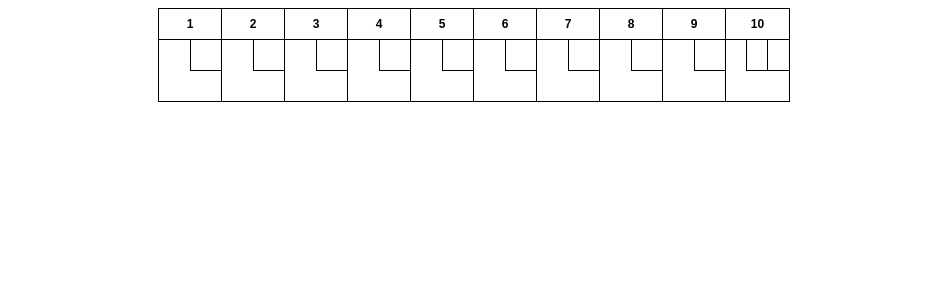
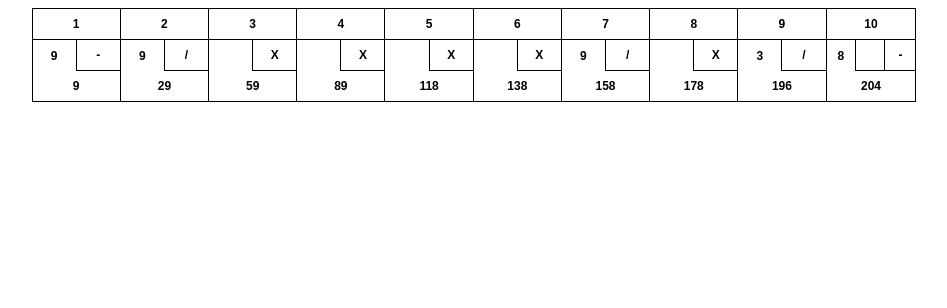
Before and after one commit to tysonlmao/tafe, a PHP site: page /achievements.html in a window 1280 px wide. Shown: the top 308 px of the page, without its empty margins (166-1113 px from the left). Run offline with PHP 8.4, Linux system fonts and the light colour scheme; lists and menus that the app fills with data are empty.

Commit message:
added score to achievements/scorecard

```diff
--- a/achievements.html
+++ b/achievements.html
@@ -35,39 +35,39 @@
                     <th colspan='6'>10</th>
                 </tr>
                 <tr>
+                    <td colspan='3'>9</td>
+                    <td colspan='3'>-</td>
+                    <td colspan='3'>9</td>
+                    <td colspan='3'>/</td>
                     <td colspan='3'></td>
+                    <td colspan='3'>X</td>
                     <td colspan='3'></td>
+                    <td colspan='3'>X</td>
                     <td colspan='3'></td>
+                    <td colspan='3'>X</td>
                     <td colspan='3'></td>
+                    <td colspan='3'>X</td>
+                    <td colspan='3'>9</td>
+                    <td colspan='3'>/</td>
                     <td colspan='3'></td>
-                    <td colspan='3'></td>
-                    <td colspan='3'></td>
-                    <td colspan='3'></td>
-                    <td colspan='3'></td>
-                    <td colspan='3'></td>
-                    <td colspan='3'></td>
-                    <td colspan='3'></td>
-                    <td colspan='3'></td>
-                    <td colspan='3'></td>
-                    <td colspan='3'></td>
-                    <td colspan='3'></td>
-                    <td colspan='3'></td>
-                    <td colspan='3'></td>
+                    <td colspan='3'>X</td>
+                    <td colspan='3'>3</td>
+                    <td colspan='3'>/</td>
+                    <td colspan='2'>8</td>
                     <td colspan='2'></td>
-                    <td colspan='2'></td>
-                    <td colspan='2'></td>
+                    <td colspan='2'>-</td>
                 </tr>
                 <tr>
-                    <td colspan='6'></td>
-                    <td colspan='6'></td>
-                    <td colspan='6'></td>
-                    <td colspan='6'></td>
-                    <td colspan='6'></td>
-                    <td colspan='6'></td>
-                    <td colspan='6'></td>
-                    <td colspan='6'></td>
-                    <td colspan='6'></td>
-                    <td colspan='6'></td>
+                    <td colspan='6'>9</td>
+                    <td colspan='6'>29</td>
+                    <td colspan='6'>59</td>
+                    <td colspan='6'>89</td>
+                    <td colspan='6'>118</td>
+                    <td colspan='6'>138</td>
+                    <td colspan='6'>158</td>
+                    <td colspan='6'>178</td>
+                    <td colspan='6'>196</td>
+                    <td colspan='6'>204</td>
                 </tr>
             </table>
         </div>
--- a/css/dev.css
+++ b/css/dev.css
@@ -1,6 +1,6 @@
 table.scoresheet {
   margin: 0 auto;
-  width: 50%;
+  width: 70%;
   font-size: 12px;
   border: 1px solid;
   text-align: center;
```
